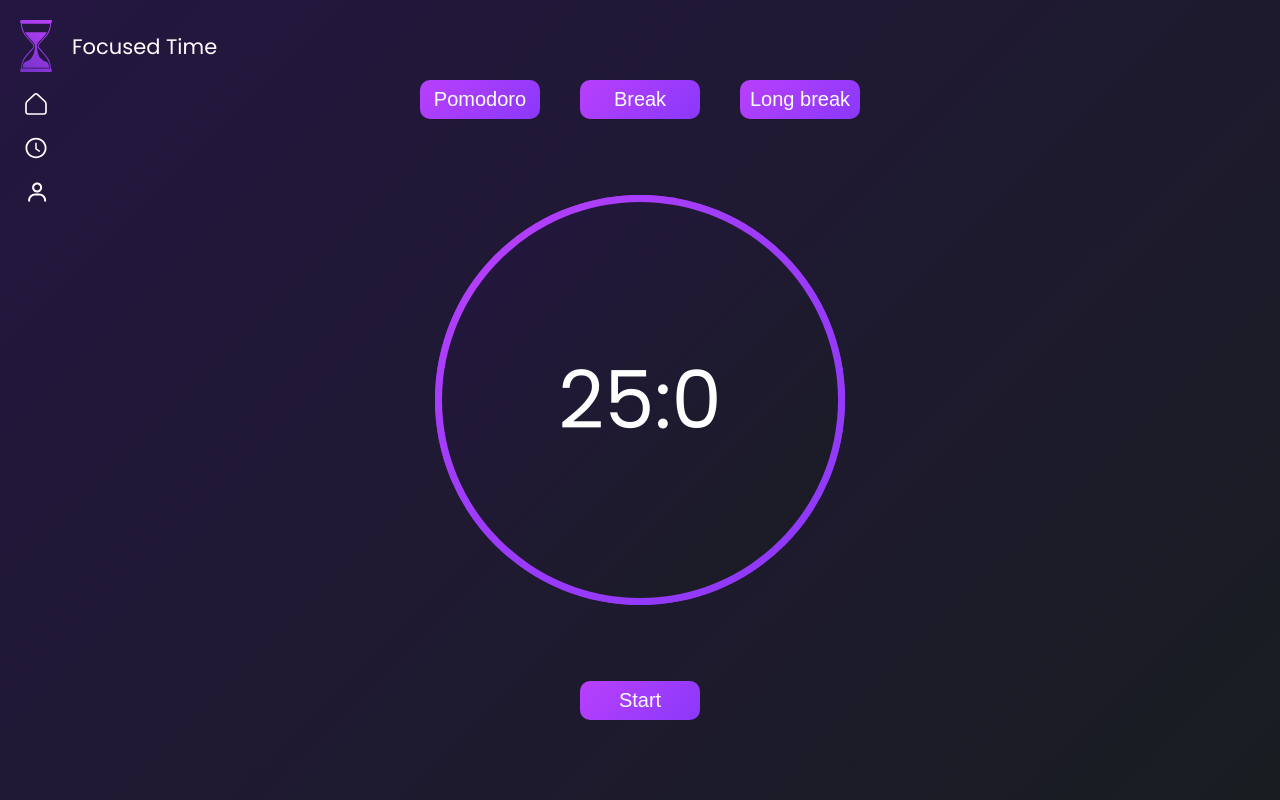
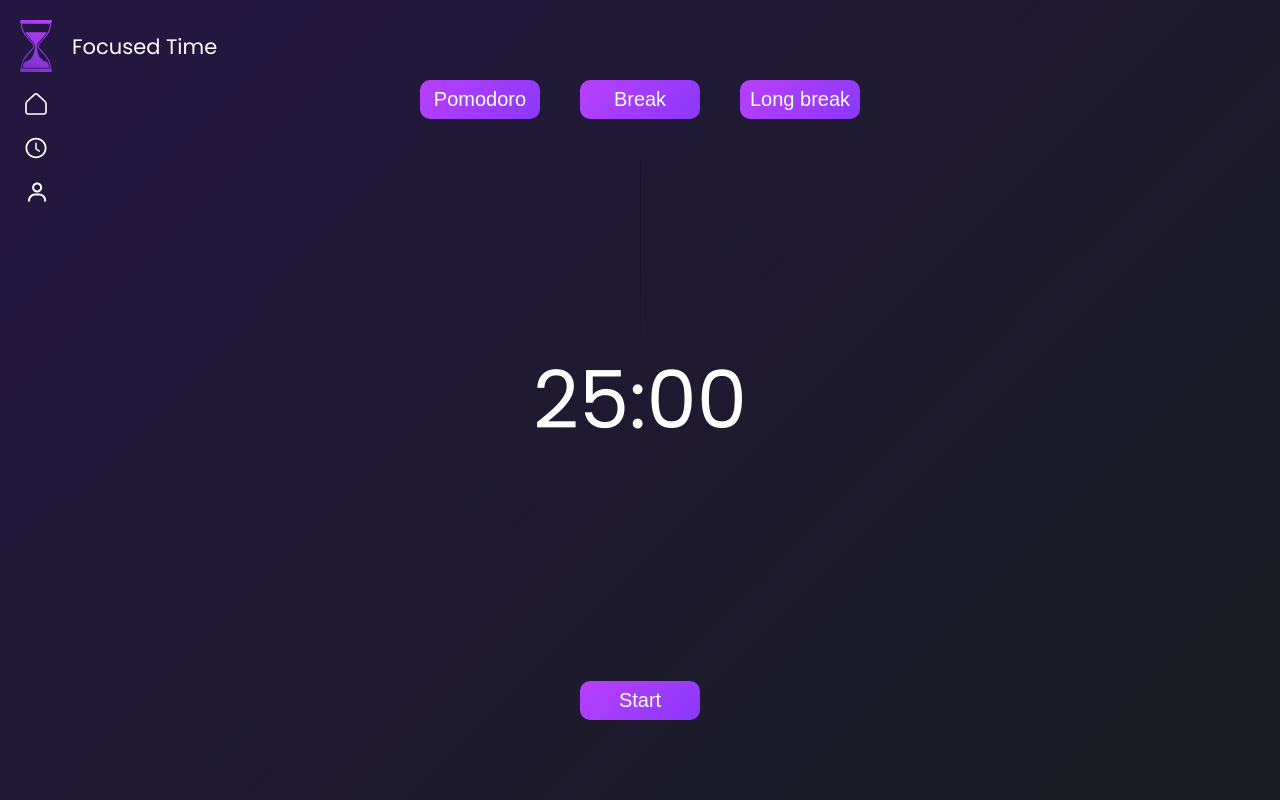
Before and after one commit to MateCon/focused-time, a React (Create React App) app in the folder client/: page / in a window 1280 px wide. Both pictures are taken after a click on the element "Start!". Built offline with nearby package versions, Linux system fonts and the light colour scheme; no server answers.

Commit message:
timer animation & show 0 before minutes & seconds

```diff
--- a/client/src/pages/App.js
+++ b/client/src/pages/App.js
@@ -103,7 +103,8 @@ const App = () => {
       {
         currentPage === 'Timer' ?
           <Timer
-            time={`${minutes}:${seconds}`}
+            time={`${minutes < 10 ? '0' + minutes : minutes}:${seconds < 10 ? '0' + seconds : seconds}`}
+            ratio={(minutes * 60 + seconds) / (60 * (currentState === 'pomodoro' ? pomodoroLength : (currentState === 'break' ? breakLength : (currentState === 'long break' ? longBreakLength : 25))))}
             isRunning={isRunning}
             start={start}
             pause={pause}
--- a/client/src/pages/Timer.js
+++ b/client/src/pages/Timer.js
@@ -1,8 +1,14 @@
-import React, { useState } from 'react';
+import React, { useEffect, useState } from 'react';
 import Navbar from './Navbar';
 
-const Timer = ({time, isRunning, start, pause, resume, restart, setPomodoro, setBreak, setLongBreak, goToMenu, goToTimer, goToProfile}) => {
+const Timer = ({time, ratio, isRunning, start, pause, resume, restart, setPomodoro, setBreak, setLongBreak, goToMenu, goToTimer, goToProfile}) => {
     const [hasStarted, setHasStarted] = useState(false);
+    const [timerBackground, setTimerBackground] = useState('conic-gradient(rgba(0, 0, 0, 0.2) 0deg, transparent calc(0deg + 0.5deg) 100%)');
+
+    useEffect(() => {
+        console.log(360 - (ratio * 360));
+        setTimerBackground(`conic-gradient(rgba(0, 0, 0, 0.2) ${360 - ratio * 360}deg, transparent calc(${360 - ratio * 360}deg + 0.5deg) 100%)`);
+    }, [ratio]);
 
     return (
         <div>
@@ -23,7 +29,9 @@ const Timer = ({time, isRunning, start, pause, resume, restart, setPomodoro, set
                     }}>Long break</button>
                 </div>
 
-                <div id='time-container' />
+                <div id='time-container' style={{ 'background':timerBackground }}>
+                    <div id='arc' />
+                </div>
                 <div id='time-conteiner-compleated' />
                 <p id='time'>{time}</p>
 
--- a/client/src/styles/_timer.scss
+++ b/client/src/styles/_timer.scss
@@ -49,8 +49,8 @@
     }
 
     #time-container {
-        width: 32vw;
-        height: 32vw;
+        width: 60vh;
+        height: 60vh;
         border: double 1px transparent;
         border-radius: 100%;
         background-image: linear-gradient(135deg, #241641, #191D21), radial-gradient(circle at top left, $primaryColor, $secondaryColor);
@@ -59,14 +59,25 @@
     }
 
     #time-conteiner-compleated {
-        width: 32vw;
-        height: 32vw;
-        border: double 7px transparent;
+        width: 60vh;
+        height: 60vh;
+        // border: double 7px transparent;
 
-        background-image: linear-gradient(135deg, #241641, #191D21), radial-gradient(circle at top left, $primaryColor, $secondaryColor);
-        background-origin: border-box;
-        background-clip: padding-box, border-box;
+        // background-image: linear-gradient(135deg, #241641, #191D21), radial-gradient(circle at top left, $primaryColor, $secondaryColor);
+        // background-origin: border-box;
+        // background-clip: padding-box, border-box;
+        border-radius:  50%;
+        background: conic-gradient(rgba(0, 0, 0, 0.2) 0deg, transparent calc(0deg + 0.5deg) 100%);
     }
+
+    // #arc {
+    //     height:84%;
+    //     width:84%;
+    //     top:8%;
+    //     left:8%;
+    //     position:relative;
+    //     border-radius:50%;
+    // }
 
     #time {
         @include center;
```
